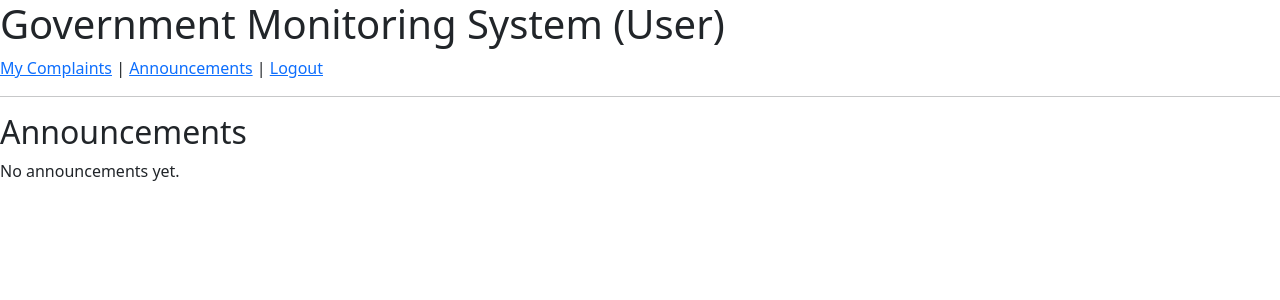
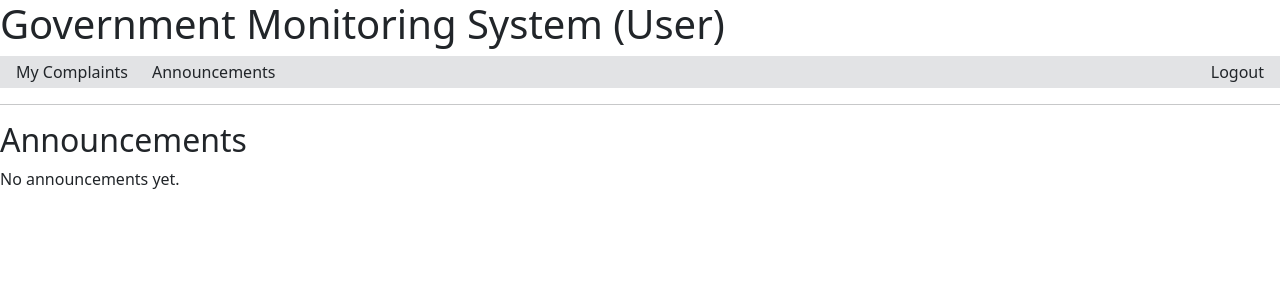
Before and after one commit to UBSITAngkilJohnLester/ADECI-PublicComplaint, a PHP site: page /user/announcements.php in a window 1280 px wide. Shown: the top 300 px of the page. Run offline with PHP 8.4, Linux system fonts and the light colour scheme; the visitor is signed in with stand-in values (Sample User, id 1); data that the repository does not hold is empty.

Commit message:
added nav bar on user

```diff
--- a/user/announcements.php
+++ b/user/announcements.php
@@ -27,11 +27,13 @@ $announcements = $prep->fetchAll();
 </head>
 <body>
 	<h1>Government Monitoring System (User)</h1>
-	<nav>
-		<a href="index.php">My Complaints</a> |
-		<a href="announcements.php">Announcements</a> |
-		<a href="logout.php">Logout</a>
-	</nav>
+	<nav class="navbar bg-secondary-subtle sticky-top p-1">
+            <div class="container-fluid d-flex justify-content-start gap-4">
+                <a href="index.php" class="nav-item nav-link">My Complaints</a>
+                <a href="announcements.php" class="nav-item nav-link">Announcements</a>
+                <a href="logout.php" class="nav-item nav-link ms-auto">Logout</a>
+            </div>
+        </nav>
 	<hr>
 
 	<h2>Announcements</h2>
```
Also changed, not shown: user/index.php (+8 -5 lines).
